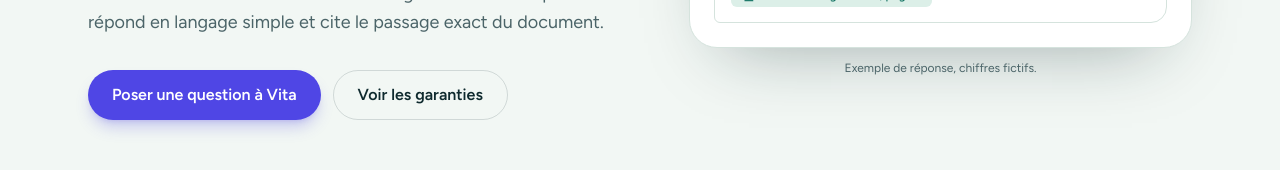
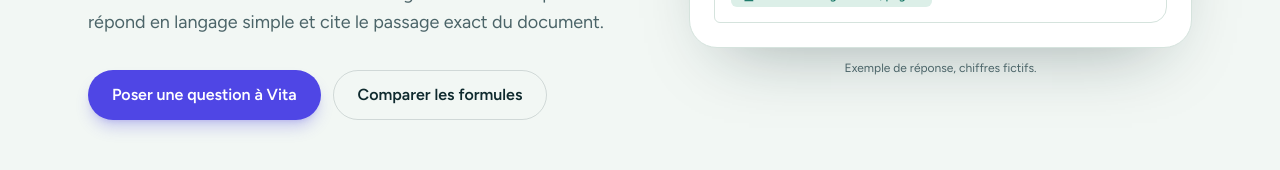
Before and after one commit to MouramChafik/Vita-IA, a Next.js app: page / in a window 1280 px wide. Shown: the part 438-608 px from the top of the page. Built offline with nearby package versions, Linux system fonts and the light colour scheme; no server answers.

Commit message:
fix: ancre #comparatif sur l'accueil pour ne plus confondre avec la page /garanties

```diff
--- a/app/page.tsx
+++ b/app/page.tsx
@@ -82,8 +82,8 @@ export default function Home() {
               <AskVitaButton className="rounded-full bg-vita px-6 py-3 font-semibold text-white shadow-lg shadow-vita/25 hover:brightness-110">
                 Poser une question à Vita
               </AskVitaButton>
-              <Link href="#garanties" className="rounded-full border border-ink/15 px-6 py-3 font-semibold hover:border-ink/40">
-                Voir les garanties
+              <Link href="#comparatif" className="rounded-full border border-ink/15 px-6 py-3 font-semibold hover:border-ink/40">
+                Comparer les formules
               </Link>
             </div>
           </div>
@@ -114,7 +114,7 @@ export default function Home() {
         </section>
 
         {/* Garanties : un vrai tableau, plus lisible que des cartes pour comparer */}
-        <section id="garanties" className="scroll-mt-20 border-y border-line bg-white py-20">
+        <section id="comparatif" className="scroll-mt-20 border-y border-line bg-white py-20">
           <div className="mx-auto max-w-6xl px-4 sm:px-6">
             <h2 className="text-3xl font-bold sm:text-4xl">Trois formules, comparées ligne par ligne</h2>
             <p className="mt-3 max-w-2xl text-muted">
--- a/components/SiteHeader.tsx
+++ b/components/SiteHeader.tsx
@@ -28,7 +28,7 @@ export default function SiteHeader() {
           ))}
         </nav>
         <div className="flex items-center gap-2">
-          <Link href="/#garanties" className="shrink-0 whitespace-nowrap rounded-full bg-teal px-4 py-2 text-sm font-semibold text-white hover:brightness-110">
+          <Link href="/#comparatif" className="shrink-0 whitespace-nowrap rounded-full bg-teal px-4 py-2 text-sm font-semibold text-white hover:brightness-110">
             <span className="sm:hidden">Formules</span>
             <span className="hidden sm:inline">Comparer les formules</span>
           </Link>
```
